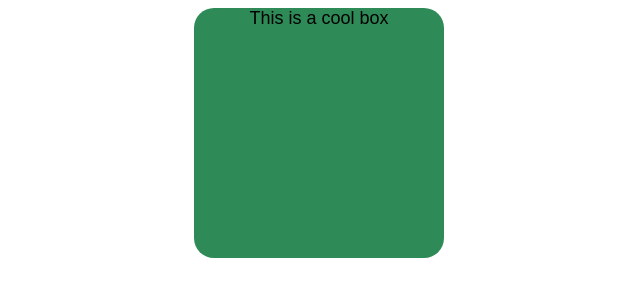
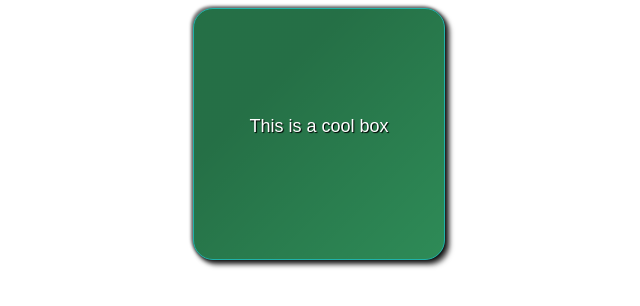
Before and after one commit to NickAcre/inft1206, a plain HTML site: page assignment3/part2/index.html in a window 1280 px wide. Shown: the whole page, without its empty margins (321-961 px from the left). Drawn offline with Linux system fonts and the light colour scheme.

Commit message:
finished(?) box

```diff
--- a/assignment3/part2/style.css
+++ b/assignment3/part2/style.css
@@ -8,12 +8,22 @@ div {
   height: 250px;
   margin-left: auto;
   margin-right: auto;
+  color: white;
+  text-shadow: 1px 1px 1px black;
   text-align: center;
+  line-height: 13;
   font-size: 18px;
   /* I watched what the teacher did */
   background-color: seagreen;
 
   border-radius: 20px;
+  border: 1px solid lightseagreen;
   background-image: linear-gradient(to right bottom);
-  box-shadow: 5px 5px 5px rgba(0, 0, 0, 0.5), /*add further parameters separated by commas for the same box shadow entry*/;
+  box-shadow: 5px 5px 5px rgba(0, 0, 0, 0.5),
+   -2px -2px 3px rgba(0, 0, 0, 0.5), 2px 2px 5px black;
+  background-image: linear-gradient(to bottom right,
+    rgba(0, 0, 0, 0.2),
+    rgba(0, 0, 0, 0.2) 30%,
+    rgba(0, 0, 0, 0)
+  );
 }
```
